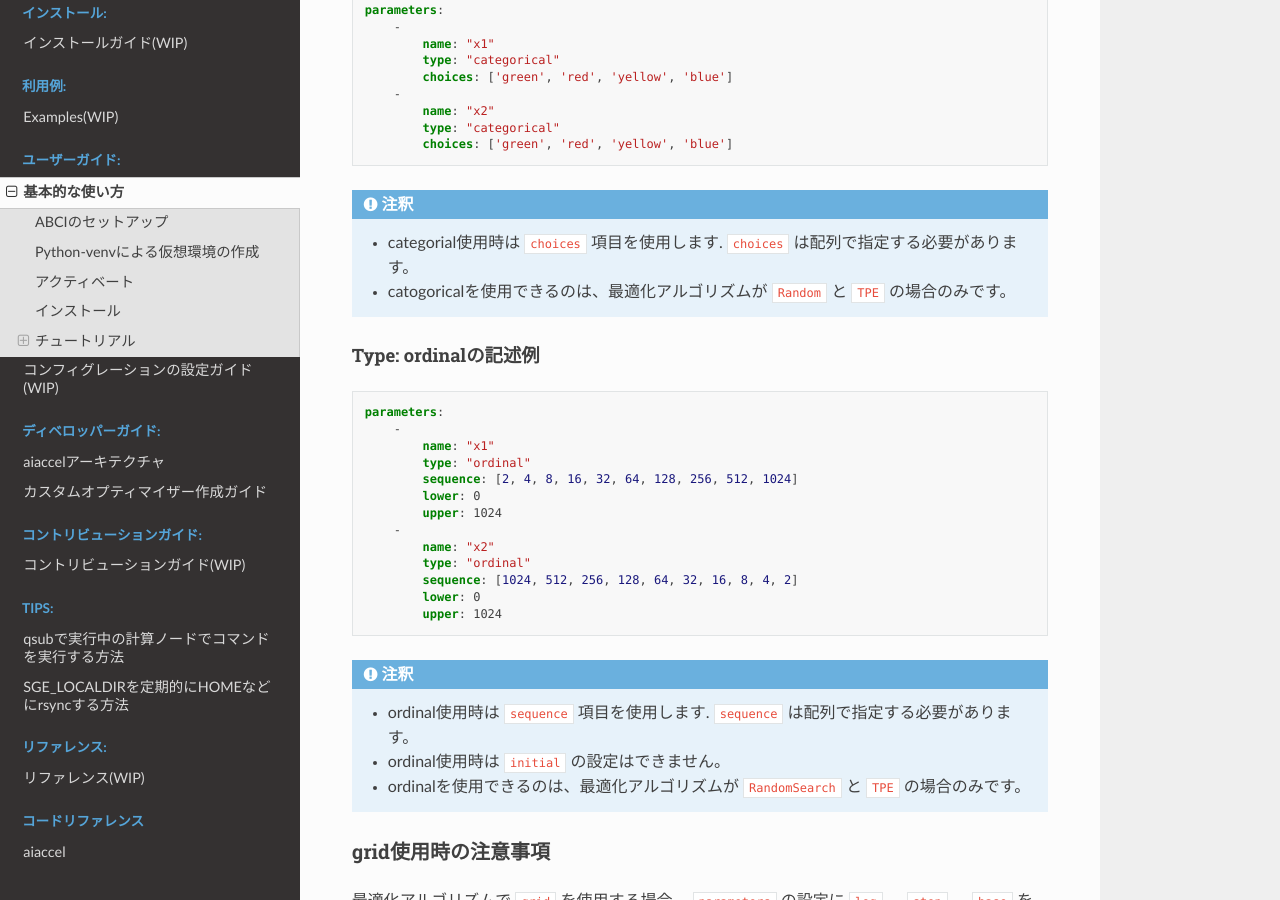
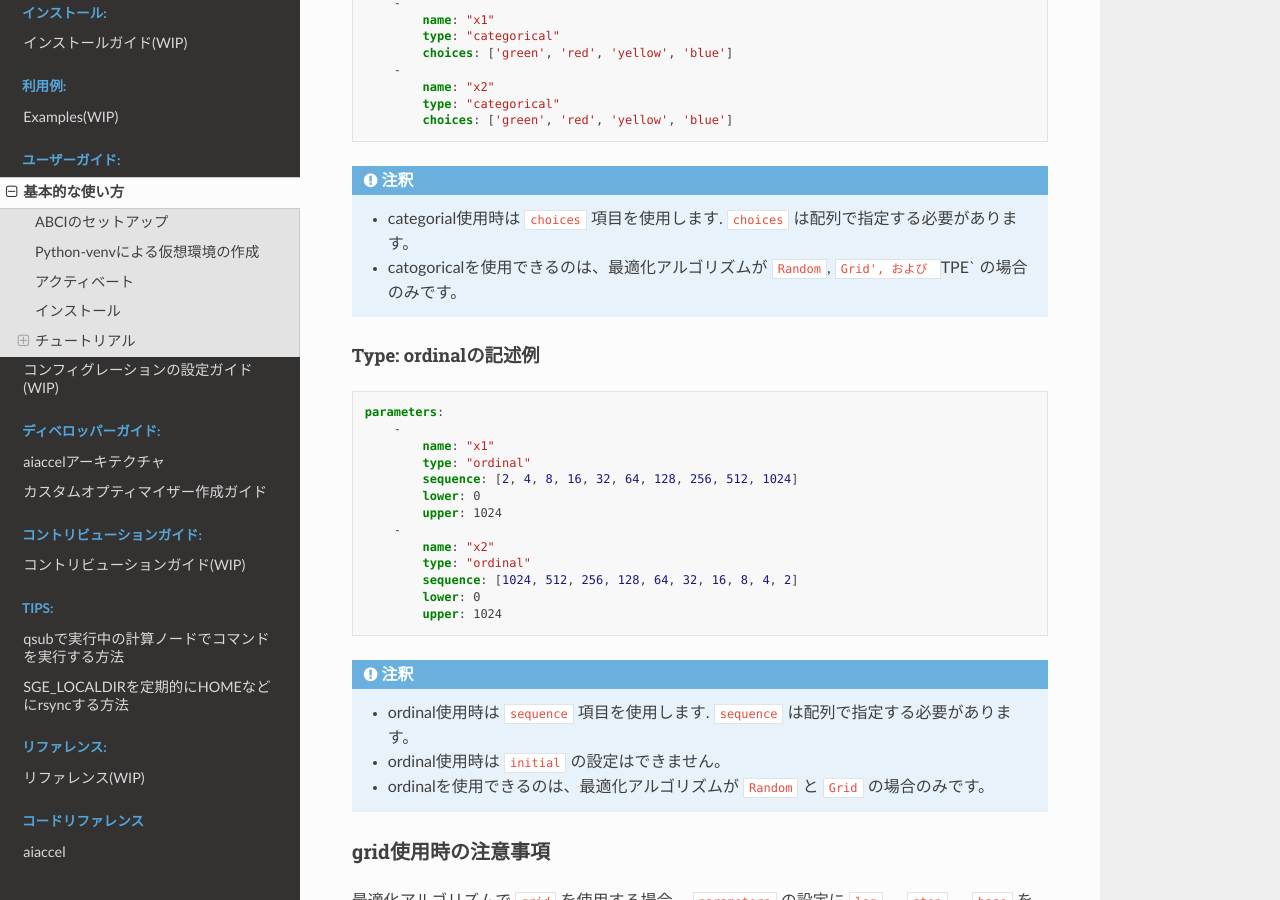
Before and after one commit to aistairc/aiaccel, a Sphinx documentation site: the page built from docs/source/user_guide/basic_usage.md, in a window 1280 px wide and 900 px high, scrolled down 5503 px. Built offline with Sphinx 7.4.7 and the Read the Docs theme 2.0.0, drawn with Linux system fonts in a browser that asks for light colours; some of the changed text lies outside the part shown.

Commit message:
fix description about categorical and ordinal

````diff
--- a/docs/source/user_guide/basic_usage.md
+++ b/docs/source/user_guide/basic_usage.md
@@ -258,7 +257,7 @@ parameters:
 
 ```{note}
 - categorial使用時は `choices` 項目を使用します. `choices` は配列で指定する必要があります。
-- catogoricalを使用できるのは、最適化アルゴリズムが `Random` と `TPE` の場合のみです。
+- catogoricalを使用できるのは、最適化アルゴリズムが `Random`, `Grid', および `TPE` の場合のみです。
 ```
 
 #### Type: ordinalの記述例
@@ -282,7 +281,7 @@ parameters:
 ```{note}
 - ordinal使用時は `sequence` 項目を使用します. `sequence` は配列で指定する必要があります。
 - ordinal使用時は `initial` の設定はできません。
-- ordinalを使用できるのは、最適化アルゴリズムが `RandomSearch` と `TPE` の場合のみです。
+- ordinalを使用できるのは、最適化アルゴリズムが `Random` と `Grid` の場合のみです。
 ```
 
 ### grid使用時の注意事項
````
Also changed, not shown: other parts of docs/source/user_guide/basic_usage.md (+2 -3 lines).
